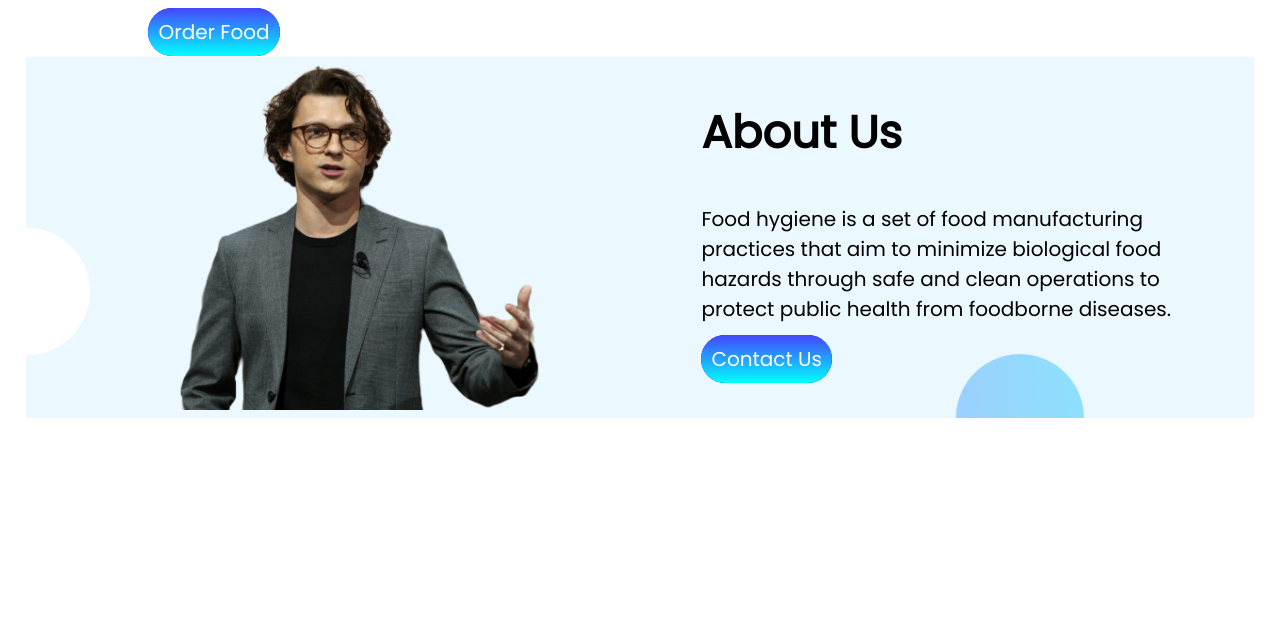
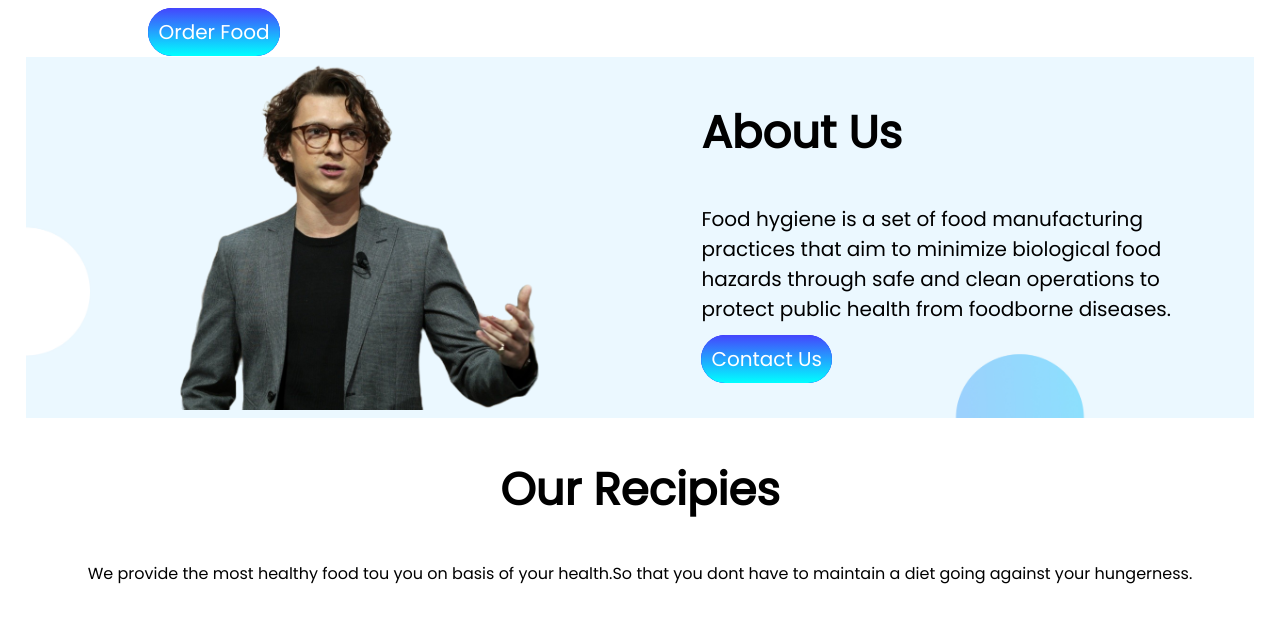
Before and after one commit to Mukit-22/food-network, a plain HTML site: page index.html in a window 1280 px wide. Shown: the part 617-1239 px from the top of the page. Before the commit the page ends 1099 px from the top, so only its background shows below. Drawn offline with Linux system fonts and the light colour scheme.

Commit message:
dic added

```diff
--- a/index.html
+++ b/index.html
@@ -34,6 +34,11 @@
                 Us</a>
         </div>
     </section>
+    <div id="align">
+        <h2>Our Recipies</h2>
+        <p>We provide the most healthy food tou you on basis of your health.So that you dont have to maintain a diet
+            going against your hungerness.</p>
+    </div>
 
 </body>
 
--- a/style.css
+++ b/style.css
@@ -56,3 +56,7 @@ h2 {
     background-repeat: no-repeat;
     background-position-y: 100%;
 }
+
+#align {
+    text-align: center;
+}
```
